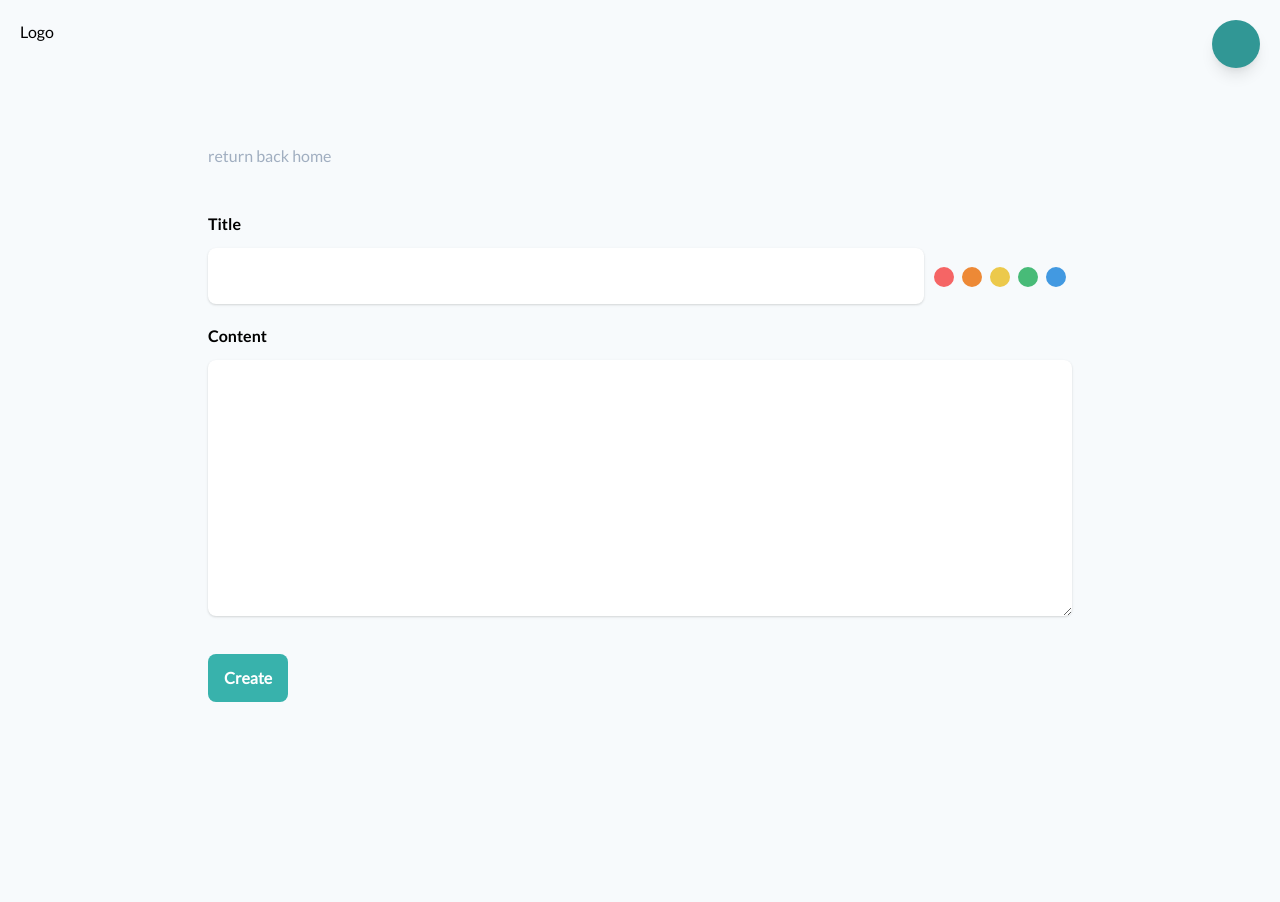
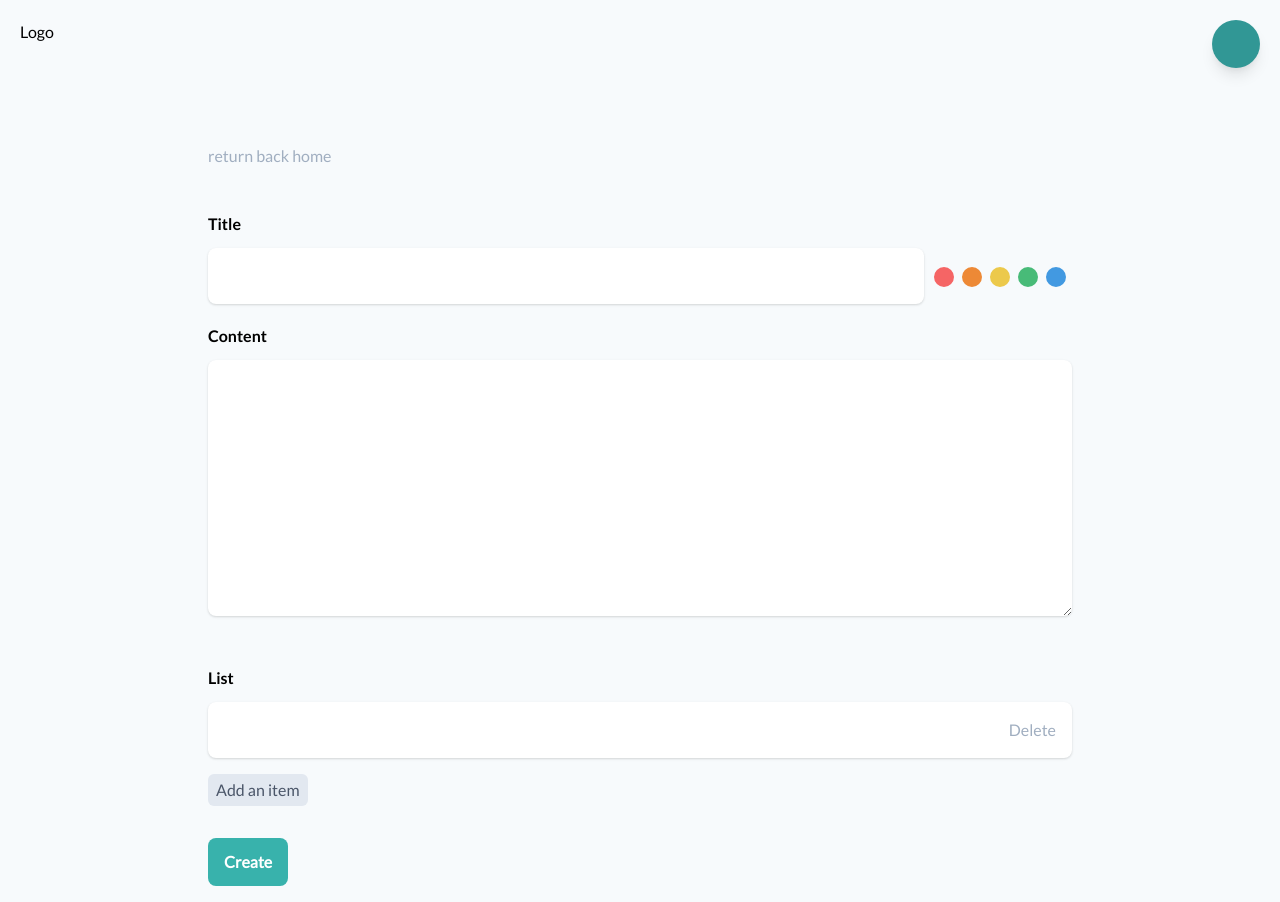
Before and after one commit to jacobhammerle/note-taking-app, a Vue app: page /newNote in a window 1280 px wide. Before the commit the page ends 800 px from the top, so only its background shows below. Built offline with nearby package versions, Linux system fonts and the light colour scheme; no server answers; sample sign-in values are in the browser's storage.

Commit message:
added ability to create listed note

```diff
--- a/src/components/NewNote.vue
+++ b/src/components/NewNote.vue
@@ -23,7 +23,17 @@
             </div>
             <div>
                 <label class="block py-3 lato-bold" for="new-message">Content</label>
-                <textarea class="w-full outline-none shadow rounded-lg p-4 h-64 mb-8" type="text" name="content" v-model="newContent" />
+                <textarea class="w-full outline-none shadow rounded-lg p-4 h-64 mb-8 leading-relaxed" type="text" name="content" v-model="newContent" />
+            </div>
+            <div>
+                <label class="block py-3 lato-bold" for="new-message">List</label>
+                <ul id="list">
+                    <li id="item-1" class="flex justify-between shadow rounded-lg bg-white p-4 mb-2">
+                        <div contenteditable class="w-full outline-none"></div>
+                        <span contenteditable="false" class="float-right cursor-pointer text-gray-500 hover:text-red-600" @click="deleteRow('item-1')">Delete</span>
+                    </li>
+                </ul>
+                <button class="mb-8 mt-2 rounded-md bg-gray-300 text-gray-700 px-2 py-1 hover:bg-gray-400 focus:outline-none" @click="addRow()">Add an item</button>
             </div>
             <div>
                 <Btn @click="createNote">Create</Btn>
@@ -48,11 +58,16 @@ export default {
             newTitle: null,
             newContent: null,
             newColor: null,
-            feedback: null
+            feedback: null,
+            count: 2
         }
     },
     methods: {
         createNote() {
+            // get all items in list
+            let listItems = document.getElementById("list").getElementsByTagName("li")
+            console.log(listItems)
+
             let user = firebase.auth().currentUser.email
 
             if(!this.newTitle){
@@ -90,11 +105,32 @@ export default {
             const selectedColor = document.querySelector(`.bg-${color}-500`)
             selectedColor.classList.toggle('border-gray-800')
             this.newColor = color
+        },
+        addRow() {
+            let ul = document.getElementById("list")
+            let li = document.createElement("li")
+            li.setAttribute("class", "flex justify-between shadow rounded-lg bg-white p-4 mb-2")
+            li.setAttribute("id", `item-${this.count}`)
+            ul.appendChild(li)
+
+            let div = document.createElement("div")
+            div.contentEditable = true
+            div.setAttribute("class", "w-full outline-none")
+            li.appendChild(div)
+
+            let span = document.createElement("span")
+            span.contentEditable = false
+            span.setAttribute("class", "float-right cursor-pointer text-gray-500 hover:text-red-600")
+            span.textContent = 'Delete'
+            span.setAttribute("onclick", `deleteRow('item-${this.count++}')`)
+            li.appendChild(span)
+        },
+        deleteRow(item) {
+            console.log(item)
         }
     }
 }
 </script>
 
 <style>
-
 </style>
--- a/src/components/home/Home.vue
+++ b/src/components/home/Home.vue
@@ -5,7 +5,7 @@
                 <input v-on:keyup="searchTimeOut()" class="w-full bg-white outline-none shadow-md focus:shadow-lg transition duration-200 rounded-lg py-2 px-8 mb-2 h-12" placeholder="Search by note title..." type="text" name="search" v-model="search" />
             </div>
             <div class="mr-4 mb-4">
-                <Btn @click="createNewNote">Create Note</Btn>
+                <Btn @click="createNewNote">Create</Btn>
             </div>
         </div>
         <div v-if="!emptySearch" class="w-full grid lg:grid-cols-3 md:grid-cols-2 sm:grid-cols-1 gap-4 p-4 mb-8">
--- a/src/components/layout/Navbar.vue
+++ b/src/components/layout/Navbar.vue
@@ -6,7 +6,7 @@
         <div class="flex-wrap">
             <div @click="clickProfile" class="block cursor-pointer float-right bg-teal-600 rounded-full shadow-lg h-12 w-12">
             </div>
-            <div v-if="isMenuVisible" class="absolute right-0 mr-4 flex-1 mt-16 bg-white rounded-lg py-2 w-32 shadow-xl text-center select-none z-50">
+            <div v-if="isMenuVisible" class="absolute right-0 mr-4 flex-1 mt-16 bg-white rounded-lg py-2 w-32 shadow-xl text-center select-none z-10">
                 <div v-if="this.isSignedIn">
                     <router-link class="block px-6 py-2 hover:bg-teal-600 hover:text-white text-gray-800" v-on:click.native="closeNav()" :to="{ name: 'Home' }">Home</router-link>
                     <router-link class="block px-6 py-2 hover:bg-teal-600 hover:text-white text-gray-800" v-on:click.native="closeNav()" :to="{ name: 'Settings' }">Settings</router-link>
```
Also changed, not shown: 14 other files (tests, documents, lock files or other folders).
